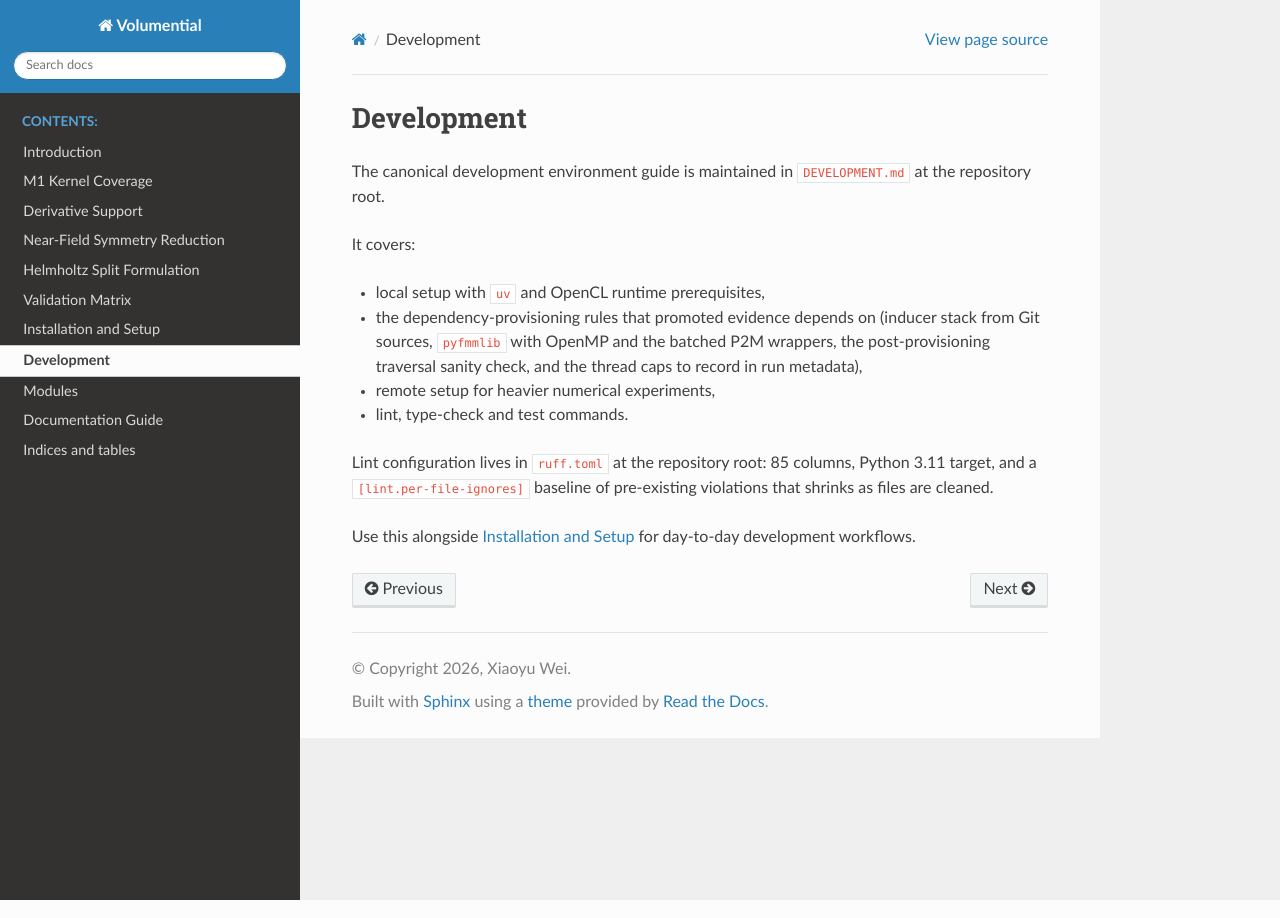
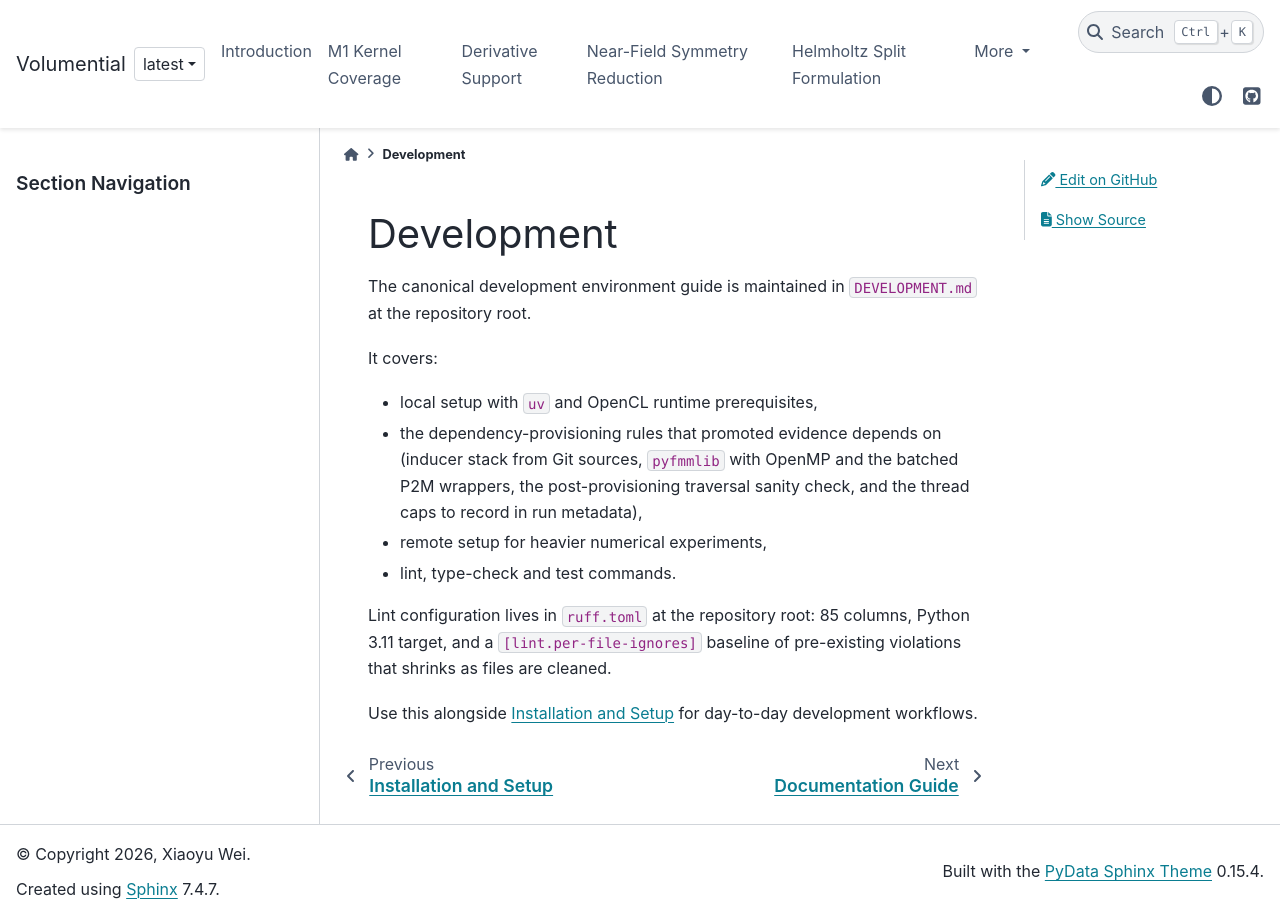
Before and after one commit to xywei/volumential, a Sphinx documentation site: the page built from doc/source/development.rst, in a window 1280 px wide. Built offline with Sphinx 7.4.7 and the PyData theme 0.15.4, drawn with Linux system fonts in a browser that asks for light colours; pages that are not in the unit, such as notebooks, are missing from menus; part of the change alters nothing that is shown.

Commit message:
docs: rebuild the Sphinx configuration on pydata-sphinx-theme
Switch the theme, set html_title, wire the theme's version switcher to a
switcher.json served from the site itself (a single "latest" entry until
tagged versions are published), and enable the GitHub link, the edit
button and the light/dark toggle.

Also enable napoleon, myst-parser, sphinx-copybutton and sphinx-design;
add intersphinx inventories for numpy, scipy, pyopencl, loopy, sumpy,
boxtree, pytential, pymbolic, arraycontext and matplotlib alongside the
existing ones; and turn on nitpicky mode so an unresolvable reference
fails the build. nitpick_ignore carries four entries, each commented with
the reason the target cannot be resolved.

Drop the 2017 sphinx-quickstart boilerplate from index.rst and the
_static/dummy placeholder that only existed to keep the directory alive.

```diff
--- /dev/null
+++ b/doc/source/_static/switcher.json
@@ -0,0 +1,8 @@
+[
+  {
+    "name": "latest",
+    "version": "latest",
+    "url": "https://xywei.github.io/volumential/",
+    "preferred": true
+  }
+]
--- a/doc/source/conf.py
+++ b/doc/source/conf.py
@@ -1,8 +1,11 @@
 """Sphinx build configuration for the Volumential documentation.
 
-Build with ``make -C doc html`` (or ``sphinx-build -W -b html doc/source
-<outdir>`` to treat warnings as errors).  ``volumential`` must be importable,
-so build inside an environment created as described in ``DEVELOPMENT.md``.
+Build with::
+
+    sphinx-build -W --keep-going -b html doc/source doc/build/html
+
+``volumential`` must be importable, so build inside an environment created as
+described in ``DEVELOPMENT.md``.
 """
 
 import sys
@@ -18,6 +21,17 @@ sys.path.insert(0, str(Path(__file__).resolve().parents[2]))
 from volumential.version import VERSION, VERSION_TEXT
 
 
+# -- Project information --------------------------------------------------
+
+project = "Volumential"
+author = "Xiaoyu Wei"
+copyright = f"{datetime.now(tz=UTC).year}, {author}"
+
+# The short X.Y version, and the full version including alpha/beta/rc tags.
+version = str(VERSION[0])
+release = VERSION_TEXT
+
+
 # -- General configuration ------------------------------------------------
 
 extensions = [
@@ -28,20 +42,74 @@ extensions = [
     "sphinx.ext.ifconfig",
     "sphinx.ext.intersphinx",
     "sphinx.ext.mathjax",
+    "sphinx.ext.napoleon",
     "sphinx.ext.todo",
     "sphinx.ext.viewcode",
+    "myst_parser",
+    "sphinx_copybutton",
+    "sphinx_design",
 ]
 
-intersphinx_mapping = {
-    "boxtree": ("https://documen.tician.de/boxtree", None),
-    "loopy": ("https://documen.tician.de/loopy", None),
-    "meshmode": ("https://documen.tician.de/meshmode", None),
-    "numpy": ("https://numpy.org/doc/stable", None),
-    "pyopencl": ("https://documen.tician.de/pyopencl", None),
-    "python": ("https://docs.python.org/3", None),
-    "pytools": ("https://documen.tician.de/pytools", None),
-    "sumpy": ("https://documen.tician.de/sumpy", None),
+source_suffix = {
+    ".rst": "restructuredtext",
+    ".md": "markdown",
 }
+root_doc = "index"
+language = "en"
+exclude_patterns = []
+suppress_warnings = ["docutils"]
+pygments_style = "sphinx"
+templates_path = ["_templates"]
+todo_include_todos = True
+
+# The build is run with ``-W --keep-going``, so every cross-reference below
+# has to resolve.  ``nitpick_ignore`` carries the exceptions.
+nitpicky = True
+
+nitpick_ignore = [
+    # numpy publishes ``ArrayLike`` as a ``py:data`` type alias, so the
+    # annotation has no class target under either name autodoc renders it
+    # with (Sphinx 8 emits the bare alias, Sphinx 9 its defining module).
+    ("py:class", "ArrayLike"),
+    ("py:class", "numpy._typing.ArrayLike"),
+    # boxtree no longer documents ``DeviceDataRecord``, so the base class of
+    # the interpolation lookups is absent from its inventory.
+    ("py:class", "boxtree.tools.DeviceDataRecord"),
+    # mpmath and pyfmmlib publish no objects.inv at all.
+    ("py:mod", "mpmath"),
+    ("py:mod", "pyfmmlib"),
+]
+
+
+# -- MyST (Markdown) ------------------------------------------------------
+
+myst_enable_extensions = [
+    "amsmath",
+    "colon_fence",
+    "deflist",
+    "dollarmath",
+]
+myst_heading_anchors = 3
+
+
+# -- autodoc / autosummary ------------------------------------------------
+
+# Generate a stub page per module from ``_templates/autosummary``.
+autosummary_generate = True
+
+autodoc_default_options = {
+    "members": True,
+    "undoc-members": True,
+    "show-inheritance": True,
+    # Document every object on the page of the module that defines it: a
+    # re-export shim such as ``volumential.expansion_wrangler_fpnd`` lists
+    # its names in ``__all__``, and without this they would be documented a
+    # second time there.
+    "ignore-module-all": True,
+    # Module-level ``logger`` objects are an implementation detail.
+    "exclude-members": "logger",
+}
+autodoc_member_order = "bysource"
 
 # Optional backends are not installed in every doc environment; autodoc must
 # not fail on them.
@@ -51,28 +119,68 @@ autodoc_mock_imports = [
     "pyfmmlib",
 ]
 
-source_suffix = ".rst"
-master_doc = "index"
+napoleon_google_docstring = True
+napoleon_numpy_docstring = True
 
-project = "Volumential"
-copyright = f"{datetime.now(tz=UTC).year}, Xiaoyu Wei"
-author = "Xiaoyu Wei"
 
-# The short X.Y version, and the full version including alpha/beta/rc tags.
-version = str(VERSION[0])
-release = VERSION_TEXT
+# -- intersphinx ----------------------------------------------------------
 
-language = "en"
-exclude_patterns = []
-suppress_warnings = ["docutils"]
-pygments_style = "sphinx"
-todo_include_todos = True
+intersphinx_mapping = {
+    "arraycontext": ("https://documen.tician.de/arraycontext", None),
+    "boxtree": ("https://documen.tician.de/boxtree", None),
+    "loopy": ("https://documen.tician.de/loopy", None),
+    "matplotlib": ("https://matplotlib.org/stable", None),
+    "meshmode": ("https://documen.tician.de/meshmode", None),
+    "numpy": ("https://numpy.org/doc/stable", None),
+    "pymbolic": ("https://documen.tician.de/pymbolic", None),
+    "pyopencl": ("https://documen.tician.de/pyopencl", None),
+    "pytential": ("https://documen.tician.de/pytential", None),
+    "python": ("https://docs.python.org/3", None),
+    "pytools": ("https://documen.tician.de/pytools", None),
+    "scipy": ("https://docs.scipy.org/doc/scipy", None),
+    "sumpy": ("https://documen.tician.de/sumpy", None),
+}
 
 
 # -- Options for HTML output ----------------------------------------------
 
-html_theme = "sphinx_rtd_theme"
+html_theme = "pydata_sphinx_theme"
+html_title = "Volumential"
 html_static_path = ["_static"]
+html_last_updated_fmt = "%Y-%m-%d"
+
+html_theme_options = {
+    "github_url": "https://github.com/xywei/volumential",
+    "navbar_align": "left",
+    "navbar_start": ["navbar-logo", "version-switcher"],
+    "show_toc_level": 2,
+    "use_edit_page_button": True,
+    "switcher": {
+        # Served from the site itself: ``_static/switcher.json`` carries a
+        # single "latest" entry until tagged versions are published.
+        "json_url": "_static/switcher.json",
+        "version_match": "latest",
+    },
+}
+
+html_context = {
+    "github_user": "xywei",
+    "github_repo": "volumential",
+    "github_version": "main",
+    "doc_path": "doc/source",
+    # Follow the reader's system preference; the navbar toggle overrides it.
+    "default_mode": "auto",
+}
+
+
+# -- Options for the link checker -----------------------------------------
+
+linkcheck_timeout = 30
+linkcheck_retries = 2
+linkcheck_ignore = [
+    # Not published yet; the GitHub Pages deployment lands in a later phase.
+    r"https://xywei\.github\.io/volumential/?.*",
+]
 
 
 # -- Options for LaTeX output ---------------------------------------------
@@ -81,7 +189,7 @@ latex_elements = {}
 
 latex_documents = [
     (
-        master_doc,
+        root_doc,
         "Volumential.tex",
         "Volumential Documentation",
         author,
--- a/doc/source/index.rst
+++ b/doc/source/index.rst
@@ -1,10 +1,5 @@
-.. Volumential documentation master file, created by
-   sphinx-quickstart on Mon Oct 23 10:27:37 2017.
-   You can adapt this file completely to your liking, but it should at least
-   contain the root `toctree` directive.
-
 Welcome to Volumential's Documentation!
-=========================================
+=======================================
 
 .. toctree::
    :maxdepth: 1
@@ -18,7 +13,7 @@ Welcome to Volumential's Documentation!
    validation_matrix
    install
    development
-   api/modules
+   api/index
    sphinx
    indices_tables
 
```
Also changed, not shown: 1 other file.
